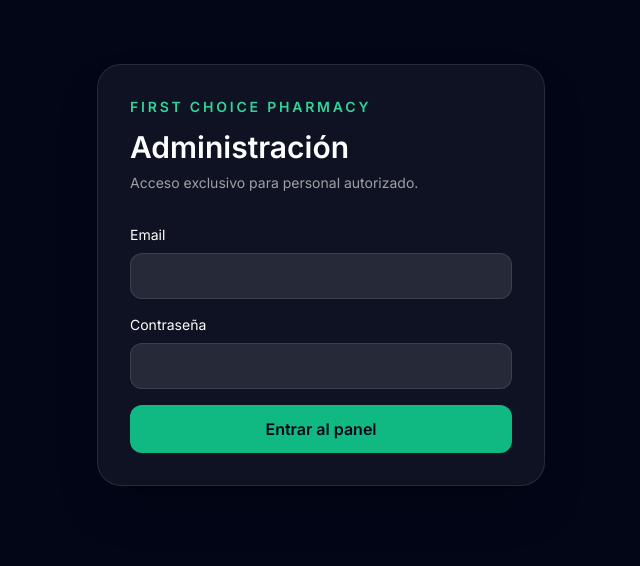
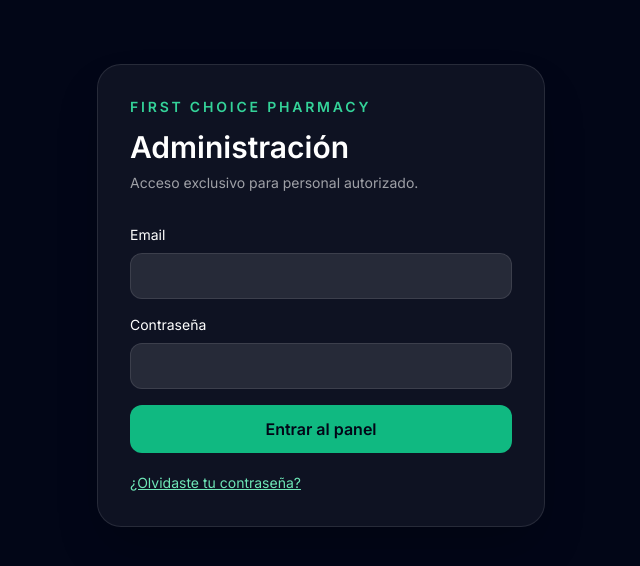
Before and after one commit to fabiolazramossan/first-choice-pharmacy, a Next.js app: page /admin/login in a window 1280 px wide. Shown: the top 566 px of the page, without its empty margins (319-959 px from the left). Built offline with nearby package versions, Linux system fonts and the light colour scheme; no server answers.

Commit message:
Add password recovery link to admin login

```diff
--- a/app/admin/login/page.tsx
+++ b/app/admin/login/page.tsx
@@ -42,6 +42,7 @@ export default function AdminLoginPage() {
             {loading ? "Verificando..." : "Entrar al panel"}
           </button>
         </form>
+        <a href="/admin/forgot-password" className="mt-5 inline-block text-sm text-emerald-300 underline">¿Olvidaste tu contraseña?</a>
       </div>
     </main>
   );
```
